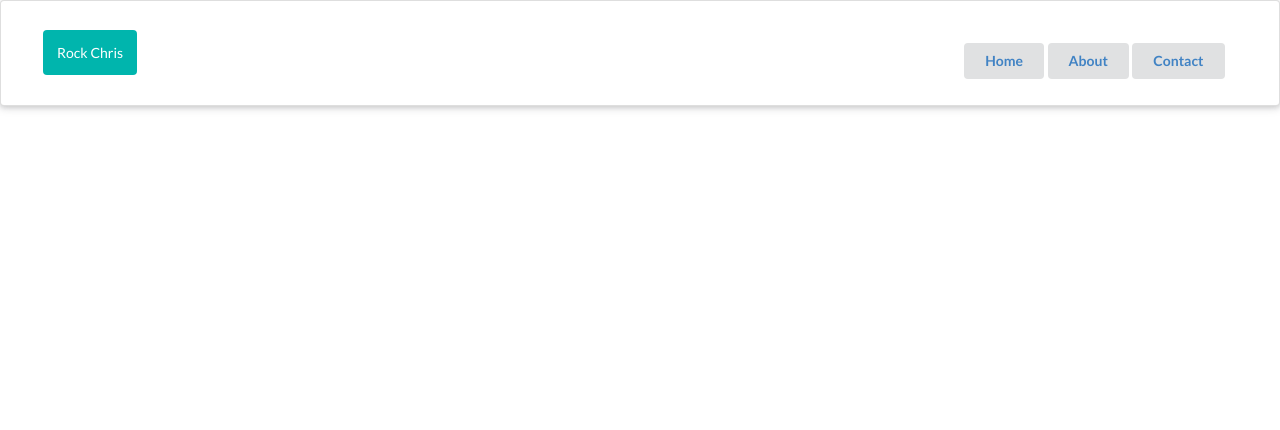
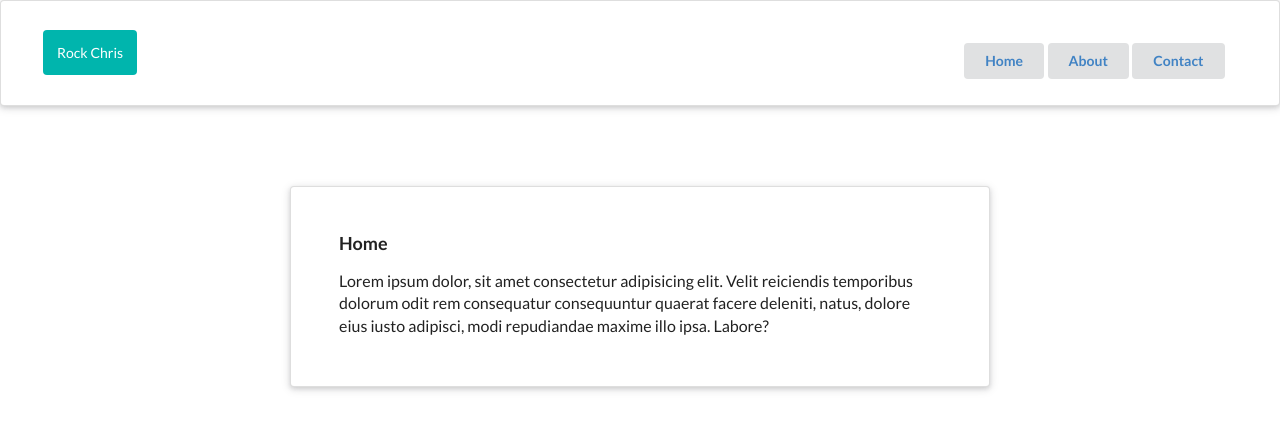
Before and after one commit to bmurenzi25/react-playground, a React (Create React App) app: page / in a window 1280 px wide. Shown: the top 430 px of the page. Built offline with nearby package versions, Linux system fonts and the light colour scheme.

Commit message:
Add, routing

```diff
--- a/package.json
+++ b/package.json
@@ -8,6 +8,7 @@
     "@testing-library/user-event": "^13.5.0",
     "react": "^18.0.0",
     "react-dom": "^18.0.0",
+    "react-router-dom": "^6.3.0",
     "react-scripts": "5.0.0",
     "web-vitals": "^2.1.4"
   },
--- a/src/App.js
+++ b/src/App.js
@@ -1,12 +1,23 @@
-import React from 'react'
-import Navbar from './components/Navbar'
+import React from 'react';
+import Navbar from './components/Navbar';
+import Home from './components/Home';
+import About from './components/About';
+import Contact from './components/Contact';
 
+import { BrowserRouter, Route, Routes } from 'react-router-dom';
 const App = () => {
   return (
-    <div className='App'>
+    <BrowserRouter>
+      <div className='App'>
         <Navbar />
-    </div>
-  )
-}
+        <Routes>
+          <Route exact path='/' element={<Home />} />
+          <Route path='/about' element={<About />} />
+          <Route path='/contact' element={<Contact />} />
+        </Routes>
+      </div>
+    </BrowserRouter>
+  );
+};
 
-export default App
+export default App;
--- a/src/components/Navbar.js
+++ b/src/components/Navbar.js
@@ -1,20 +1,20 @@
 import React from 'react';
-
+import { Link, NavLink } from 'react-router-dom'
 const Navbar = () => {
   return (
     <nav className='ui raised very padded segment'>
-      <a href='/' className='ui teal inverted segment'>
+      <Link to='/' className='ui teal inverted segment'>
         Rock Chris
-      </a>
+      </Link>
       <div className='ui right floated header'>
         <button className='ui button'>
-          <a href='/'>Home</a>
+          <NavLink to='/'>Home</NavLink>
         </button>
         <button className='ui button'>
-          <a href='/about'>About</a>
+          <NavLink to='/about'>About</NavLink>
         </button>
         <button className='ui button'>
-          <a href='/contact'>Contact</a>
+          <NavLink to='/contact'>Contact</NavLink>
         </button>
       </div>
     </nav>
```
Also changed, not shown: 1 other file (tests, documents, lock files or other folders).
